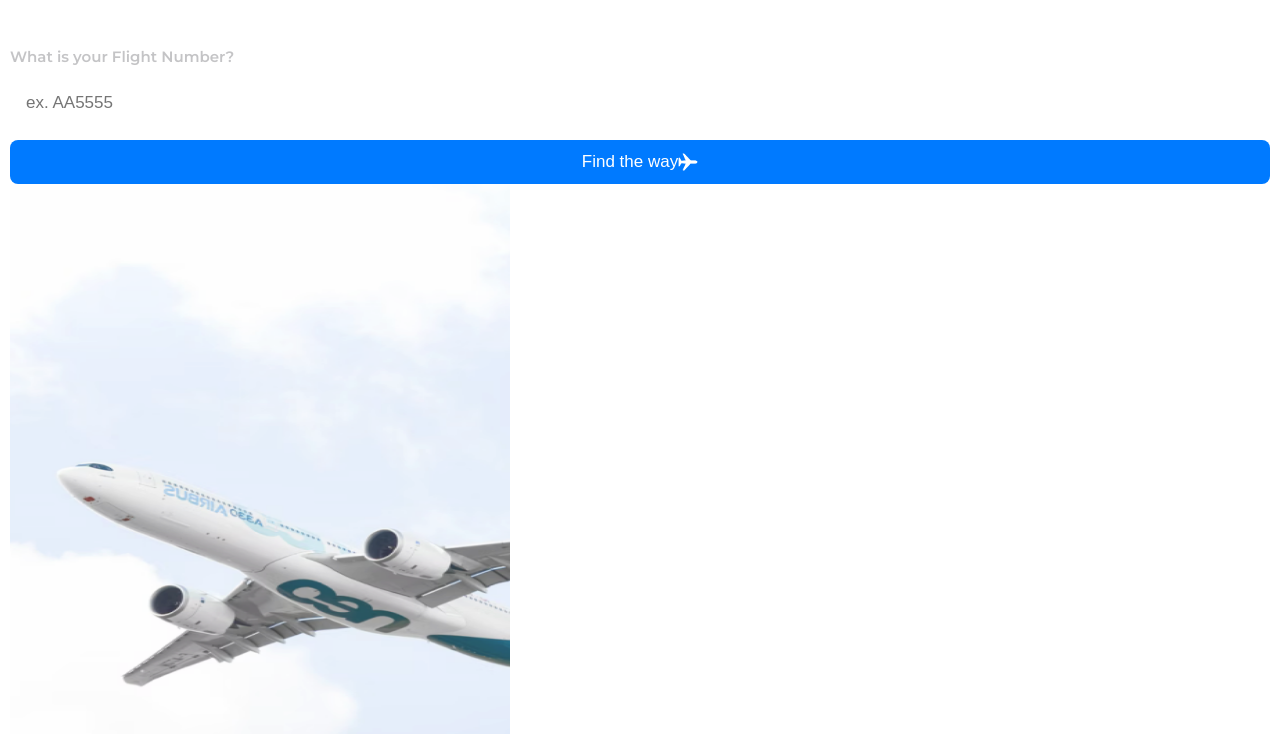
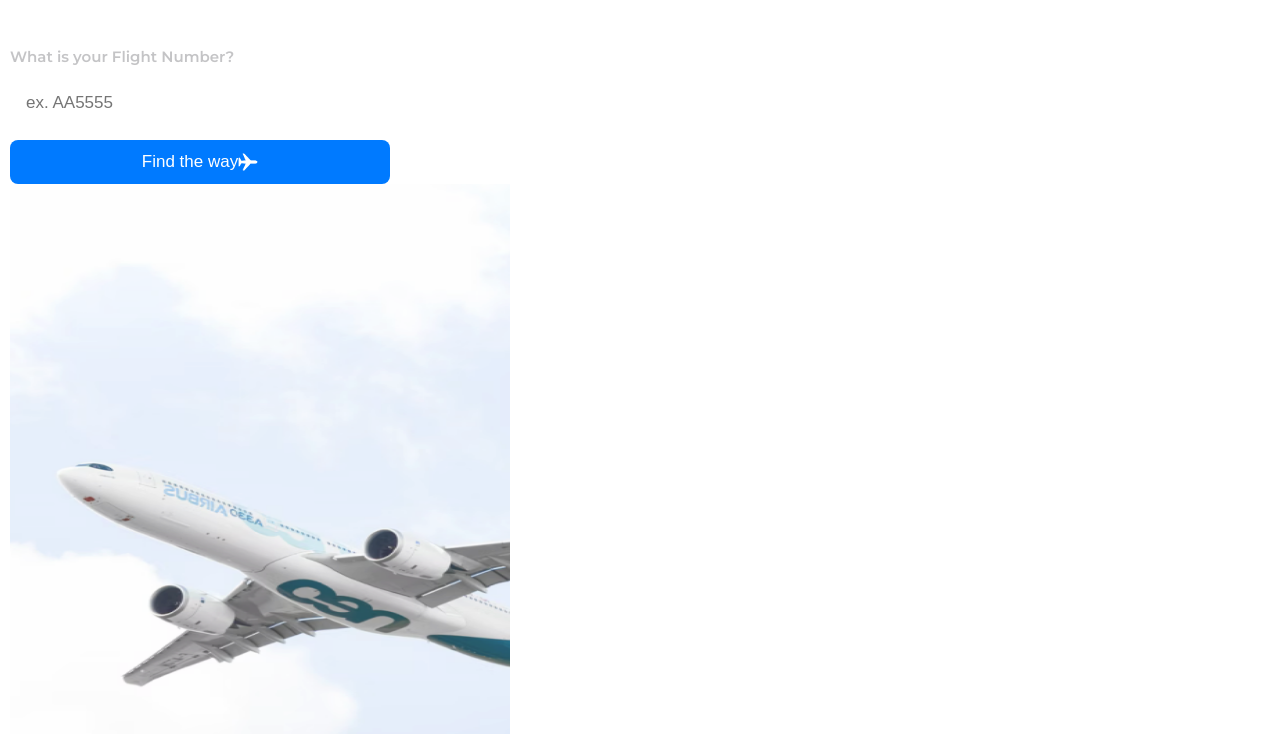
Before and after one commit to ypantonio/EJERCICIO_2_PDC, a plain HTML site: page index.html in a window 1280 px wide. Shown: the part 163-897 px from the top of the page. Drawn offline with Linux system fonts and the light colour scheme.

Commit message:
Update configuración.css

```diff
--- a/css/configuración.css
+++ b/css/configuración.css
@@ -17,6 +17,6 @@
 html{
     font-size: 10px;
     font-family: 'Montserrat', sans-serif;
-    width: auto;
+    width: 400px;
     height: 550px;
 }
```
